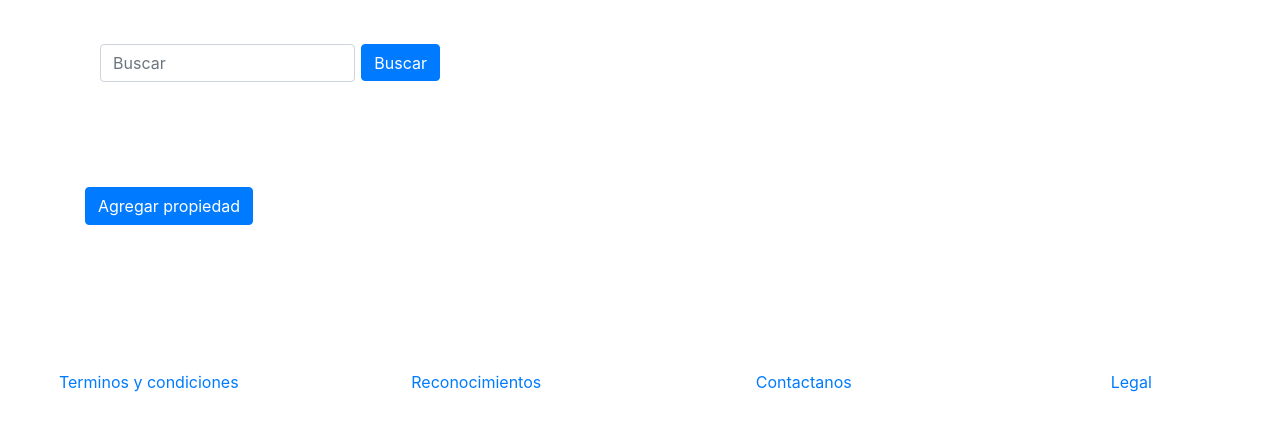
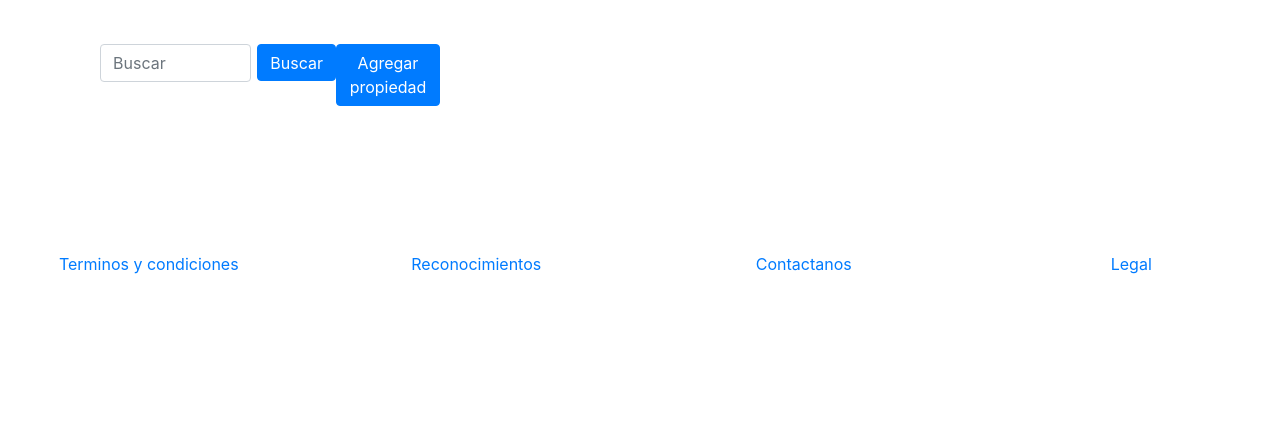
Before and after one commit to ag94e/InmobiNova, a Django app: page /houses/ in a window 1280 px wide. Shown: the part 76-507 px from the top of the page. Run offline with Django 3.2, Linux system fonts and the light colour scheme; data that the repository does not hold is empty; some libraries are stand-ins or nearby versions.

Commit message:
Test Models Register

```diff
--- a/gestionpedidos/templates/houses.html
+++ b/gestionpedidos/templates/houses.html
@@ -10,11 +10,14 @@
             <input type="text" class="form-control" id="search_field" name="search_field" aria-describedby="search_field" placeholder="Buscar">
           </div>
           <button style="height: 37px; margin-left: 2%" type="submit" class="btn btn-primary"> Buscar</button>
+
+            <button type="button" class="btn btn-primary" data-toggle="modal" data-target="#exampleModal">
+                Agregar propiedad
+            </button>
+
         </form>
 
-        <button style="margin: 4% 0" type="button" class="btn btn-primary" data-toggle="modal" data-target="#exampleModal">
-  Agregar propiedad
-</button>
+
 
 <!-- Modal -->
 <div class="modal fade" id="exampleModal" tabindex="-1" aria-labelledby="exampleModalLabel" aria-hidden="true">
@@ -37,6 +40,7 @@
   </div>
 </div>
 <!-- Modal -->
+
         <div class="row">
             {% for house in casas %}
             <div class="col-md-3">
```
